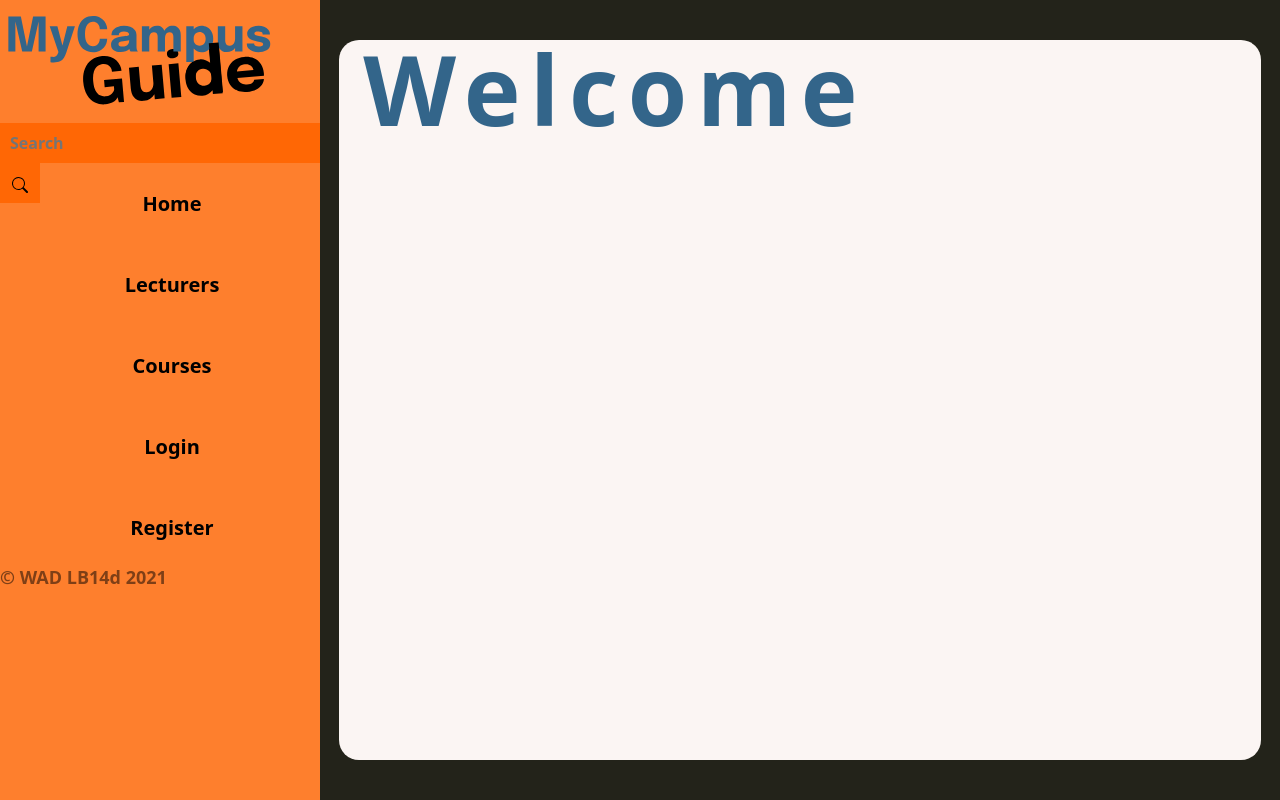
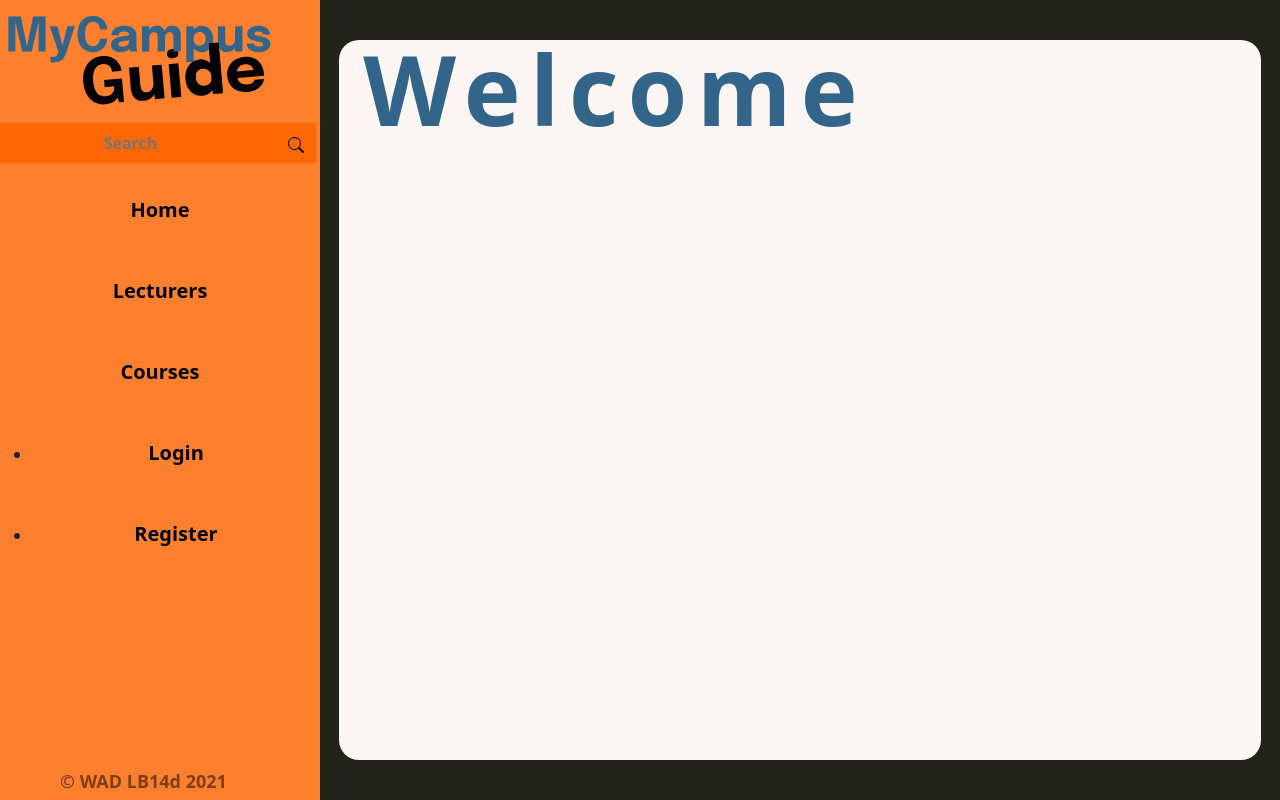
Before and after one commit to WAD2-LB14d/mycampusguide, a Django app: page / in a window 1280 px wide. Run offline with Django 3.2, Linux system fonts and the light colour scheme.

Commit message:
Style update search box & icon alligned

```diff
--- a/my_campus_guide/static/css/style.css
+++ b/my_campus_guide/static/css/style.css
@@ -38,27 +38,30 @@
 }
 
 footer {
+	position: absolute;
+	bottom: 10px;
+	left: 60px;
 	font-style: normal;
 	font-weight: bold;
 	font-size: 18px;
 	line-height: 18px;
 	color: rgba(0, 0, 0, 0.5);
-	margin: auto;
 	width: 320px;
 }
 
 #navcolumn ul a{
-	display: block;
+	display: inline-block;
+	text-align: center;
 	height: 100%;
 	width: 100%;
 	line-height: 65px;
 	font-size: 20px;
 	color: black;
-	padding-left: 40px;
+
 }
 
 #navcolumn ul a:hover{
-	padding-left: 50px;
+	padding-left: 60px;
 }
 
 .nav-link {
@@ -74,24 +77,29 @@ footer {
 }
 
 .search-form {
+	display: inline-block;
 	height: 40px;
-  background: #FF6705;
+  	background: #FF6705;
 }
 
 #search-text {
+	text-align: center;
+	float: left;
 	width: 276px;
 	height: 40px;
-  background: #FF6705;
+  	background: #FF6705;
 	color: rgba(0, 0, 0, 0.5);
 	border: 0;
-	padding-left: 10px;
 	font-style: normal;
 	font-weight: bold;
 }
 
 #search-icon {
+	float: left;
 	width: 40px;
 	height: 40px;
 	border: 0;
-  background: #FF6705;
+  	background: #FF6705;
 }
+
+.list-group bottom{}
--- a/my_campus_guide/templates/guide/base.html
+++ b/my_campus_guide/templates/guide/base.html
@@ -30,7 +30,7 @@
 						  <li class="nav-item "><a class="nav-link" href="{% url 'guide:lecturers' %}">Lecturers</a></li>
 						  <li class="nav-item "><a class="nav-link" href="{% url 'guide:courses' %}">Courses</a></li>
 						</ul>
-            <ul class="list-group bottom">
+            <ul class="list-group-bottom">
 						  <li class="nav-item "><a class="nav-link" href="{% url 'guide:login' %}">Login</a></li>
 						  <li class="nav-item "><a class="nav-link" href="{% url 'guide:register' %}">Register</a></li>
     	      </ul>
```
